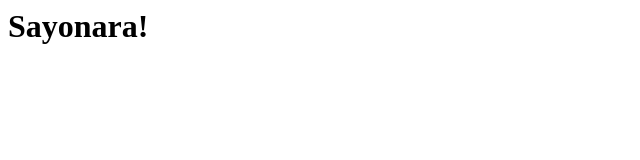
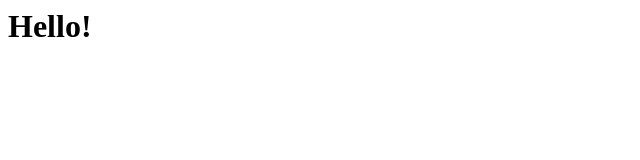
Before and after one commit to Jaco-bod/GitDemo_tortoisGit, a plain HTML site: page index.html in a window 1280 px wide. Shown: the whole page, without its empty margins (0-640 px from the left). Drawn offline with Linux system fonts and the light colour scheme.

```diff
--- a/index.html
+++ b/index.html
@@ -1 +1 @@
-<H1>Sayonara!</H1>
+<H1>Hello!</H1>
```
